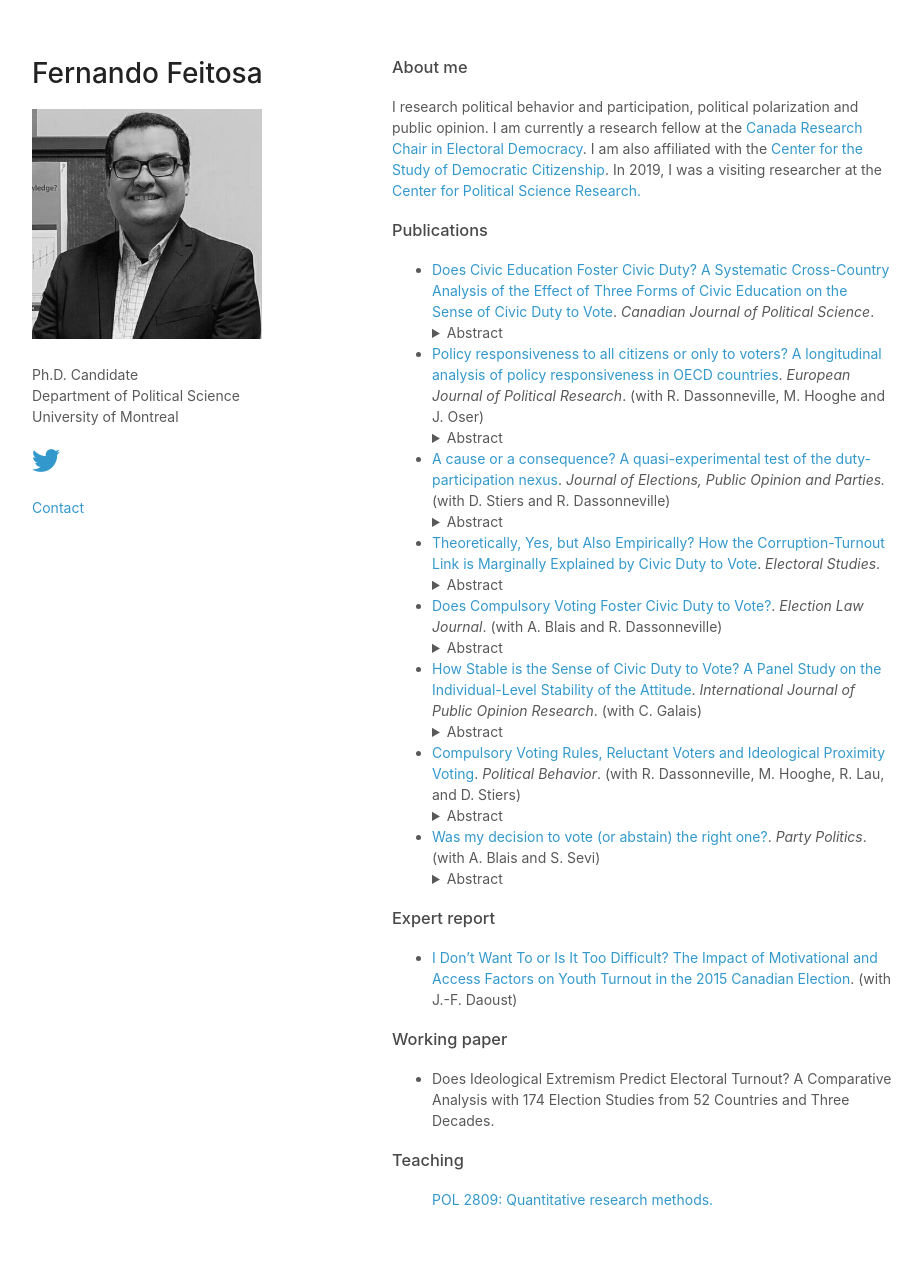
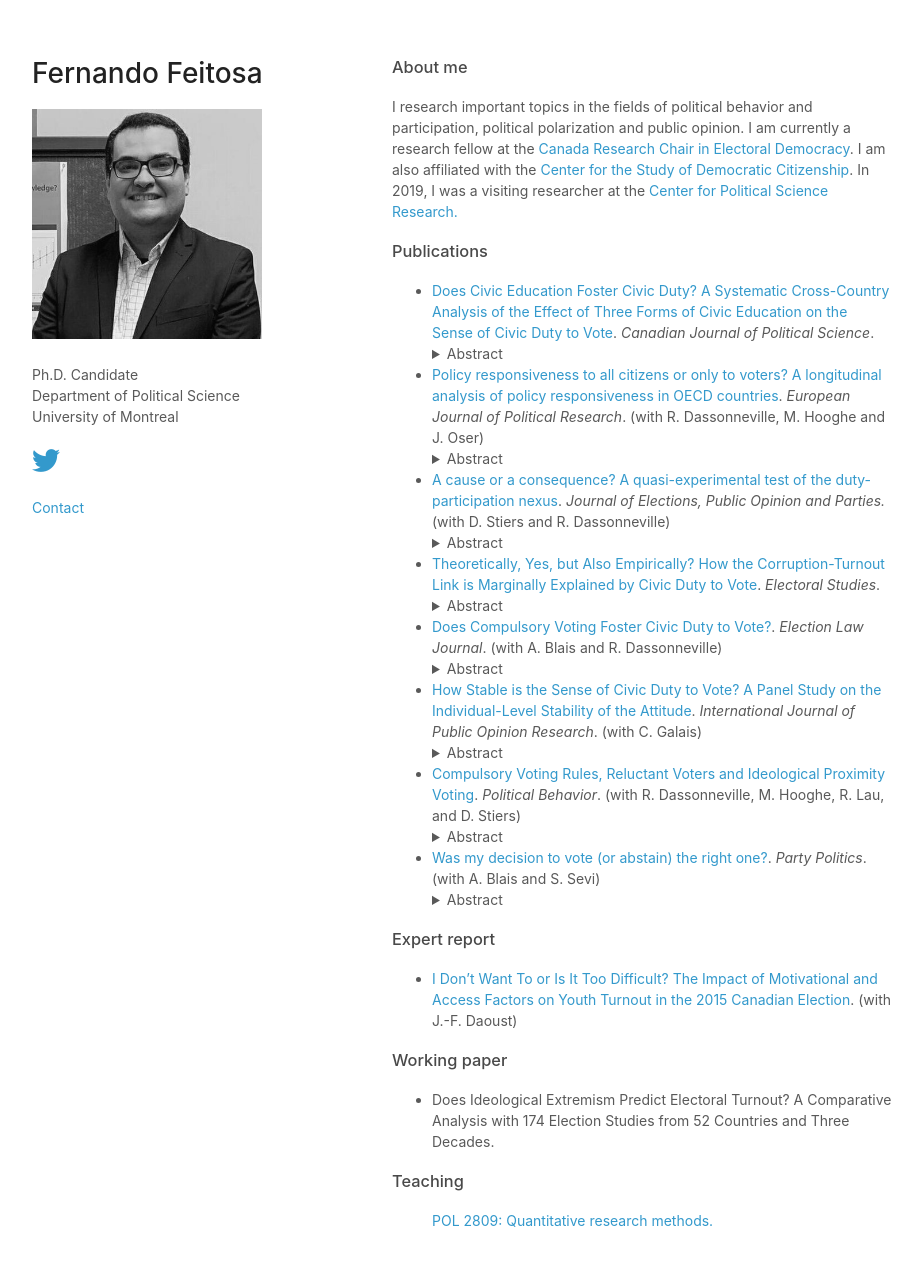
Before and after one commit to ferfeitosa/ferfeitosa.github.io, a Jekyll site: the page index.html, which Jekyll copies as it is, in a window 1280 px wide and 1301 px high. Shown: the top 1266 px of the window, without its empty margins (178-1100 px from the left). Built offline with Jekyll 4.4.1, drawn with Linux system fonts in a browser that asks for light colours; nearby versions of some CDN libraries; library files that are not in the unit come from our copies.

Commit message:
Update index.html

```diff
--- a/index.html
+++ b/index.html
@@ -54,7 +54,7 @@
           <h3>About me</h3>
         </div>
         <p>
-<p> I research political behavior and participation, political polarization and public opinion. I am currently a research fellow at the <a href="https://www.chairedemocratie.com" rel="noopener noreferrer" target="_blank">Canada Research Chair in Electoral Democracy</a>.
+<p> I research important topics in the fields of political behavior and participation, political polarization and public opinion. I am currently a research fellow at the <a href="https://www.chairedemocratie.com" rel="noopener noreferrer" target="_blank">Canada Research Chair in Electoral Democracy</a>.
   I am also affiliated with the <a href="https://csdc-cecd.ca" rel="noopener noreferrer" target="_blank">Center for the Study of Democratic Citizenship</a>.
   In 2019, I was a visiting researcher at the <a href="https://soc.kuleuven.be/centre-for-political-research" rel="noopener noreferrer" target="_blank">Center for Political Science Research.</a> </p>
 
```
